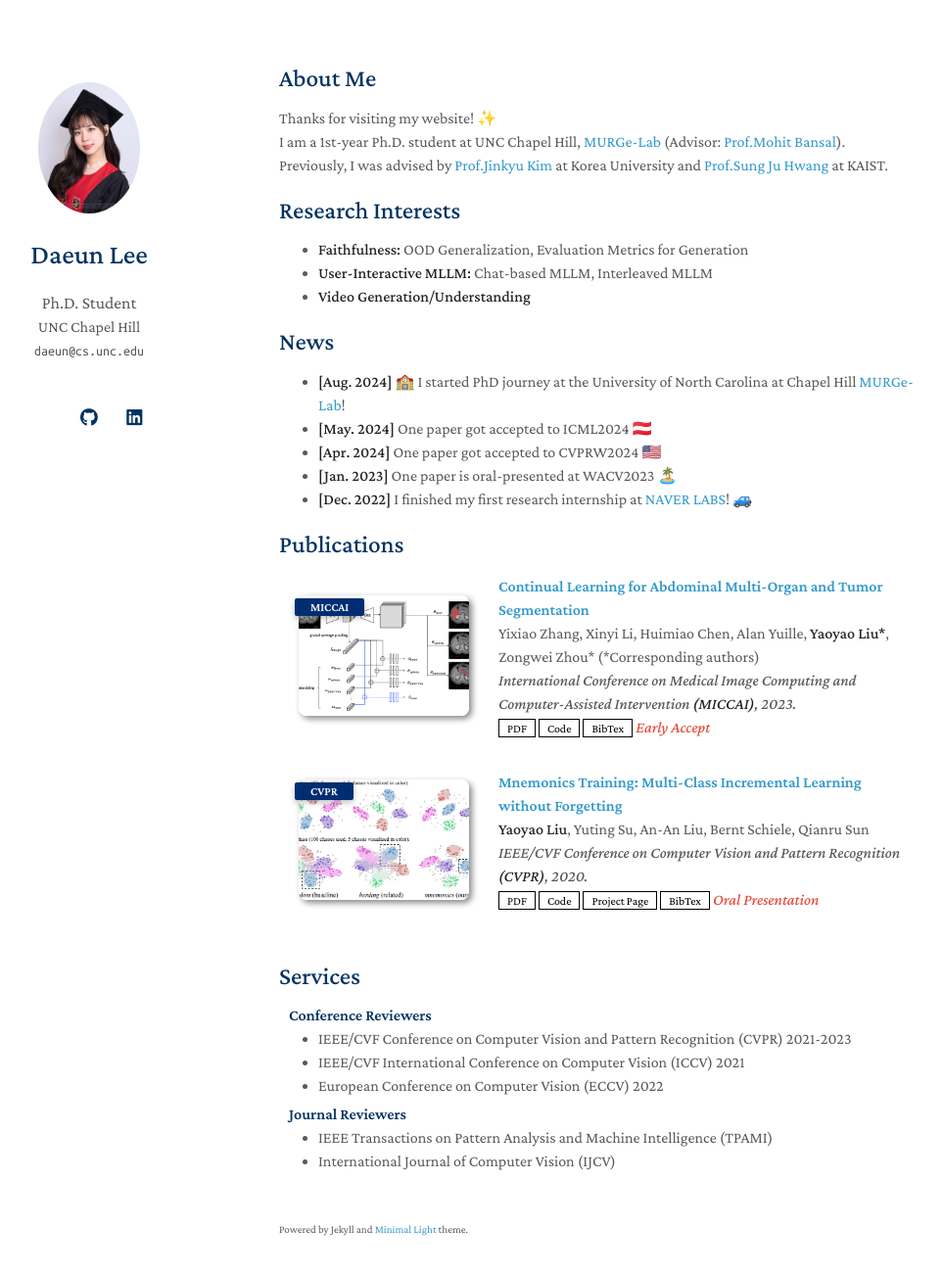
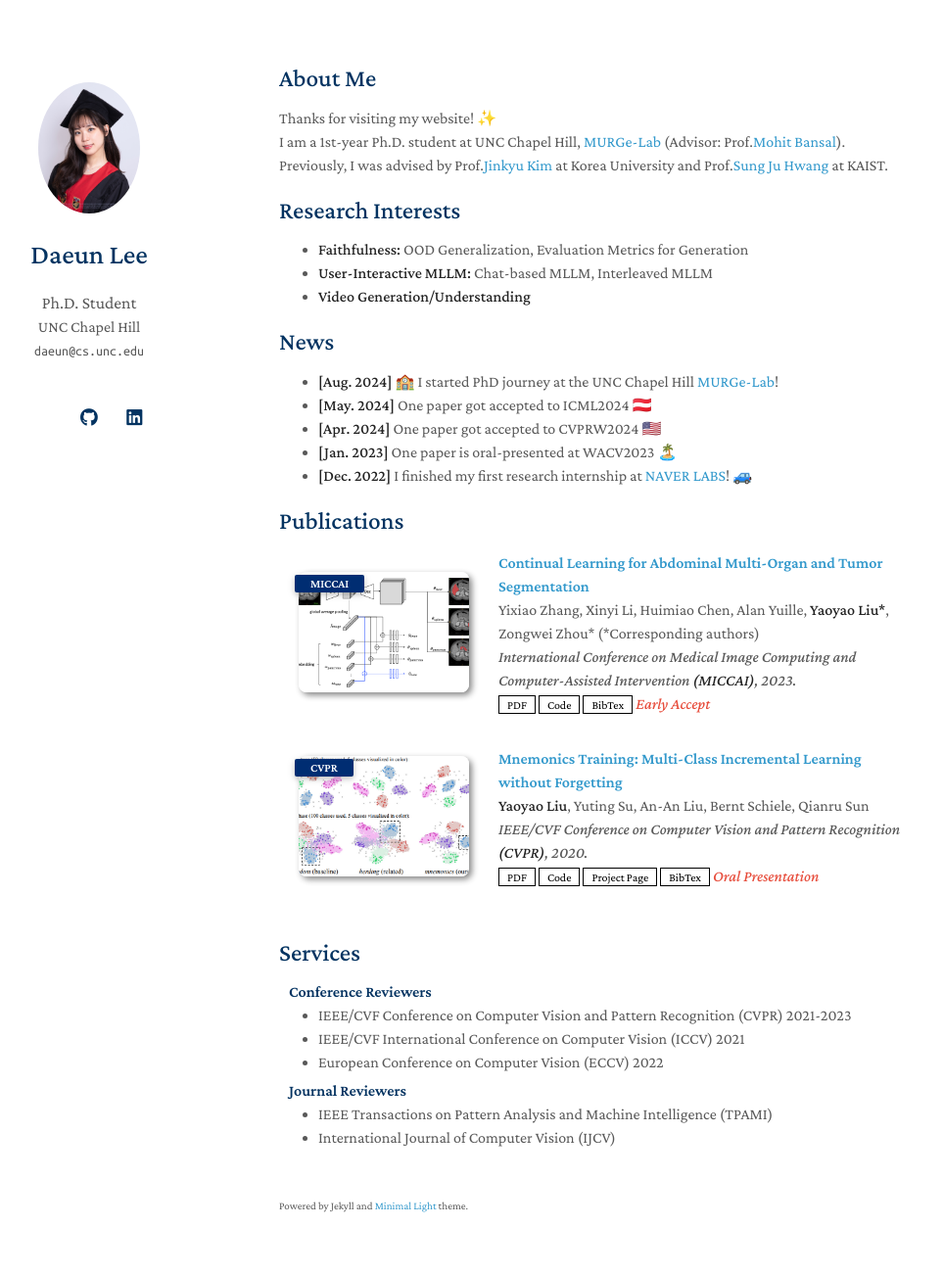
Before and after one commit to daeunni/daeunni.github.io, a Jekyll site: the page built from index.md, in a window 1280 px wide and 1336 px high. Shown: the top 1301 px of the window at 98% size, without its empty margins (185-1148 px from the left). Built offline with Jekyll 4.4.1, drawn with Linux system fonts in a browser that asks for light colours; a style sheet for code colours, icons or effects is not loaded; our own code applies the rules of GitHub Pages for plain Markdown files.

Commit message:
Update index.md

```diff
--- a/index.md
+++ b/index.md
@@ -5,8 +5,8 @@ layout: homepage
 ## About Me
 
 Thanks for visiting my website! ✨
-I am a 1st-year Ph.D. student at UNC Chapel Hill, [MURGe-Lab](https://murgelab.cs.unc.edu/) (Advisor: [Prof.Mohit Bansal](https://www.cs.unc.edu/~mbansal/)).
-Previously, I was advised by [Prof.Jinkyu Kim](https://visionai.korea.ac.kr/) at Korea University and [Prof.Sung Ju Hwang](http://www.sungjuhwang.com/) at KAIST.
+I am a 1st-year Ph.D. student at UNC Chapel Hill, [MURGe-Lab](https://murgelab.cs.unc.edu/) (Advisor: Prof.[Mohit Bansal](https://www.cs.unc.edu/~mbansal/)).
+Previously, I was advised by Prof.[Jinkyu Kim](https://visionai.korea.ac.kr/) at Korea University and Prof.[Sung Ju Hwang](http://www.sungjuhwang.com/) at KAIST.
 
 ## Research Interests
 
@@ -16,7 +16,7 @@ Previously, I was advised by [Prof.Jinkyu Kim](https://visionai.korea.ac.kr/) at
 
 ## News
 
-- **[Aug. 2024]** 🏫 I started PhD journey at the University of North Carolina at Chapel Hill [MURGe-Lab](https://murgelab.cs.unc.edu/)!
+- **[Aug. 2024]** 🏫 I started PhD journey at the UNC Chapel Hill [MURGe-Lab](https://murgelab.cs.unc.edu/)!
 - **[May. 2024]** One paper got accepted to ICML2024 🇦🇹
 - **[Apr. 2024]** One paper got accepted to CVPRW2024 🇺🇸
 - **[Jan. 2023]** One paper is oral-presented at WACV2023 🏝️
```
